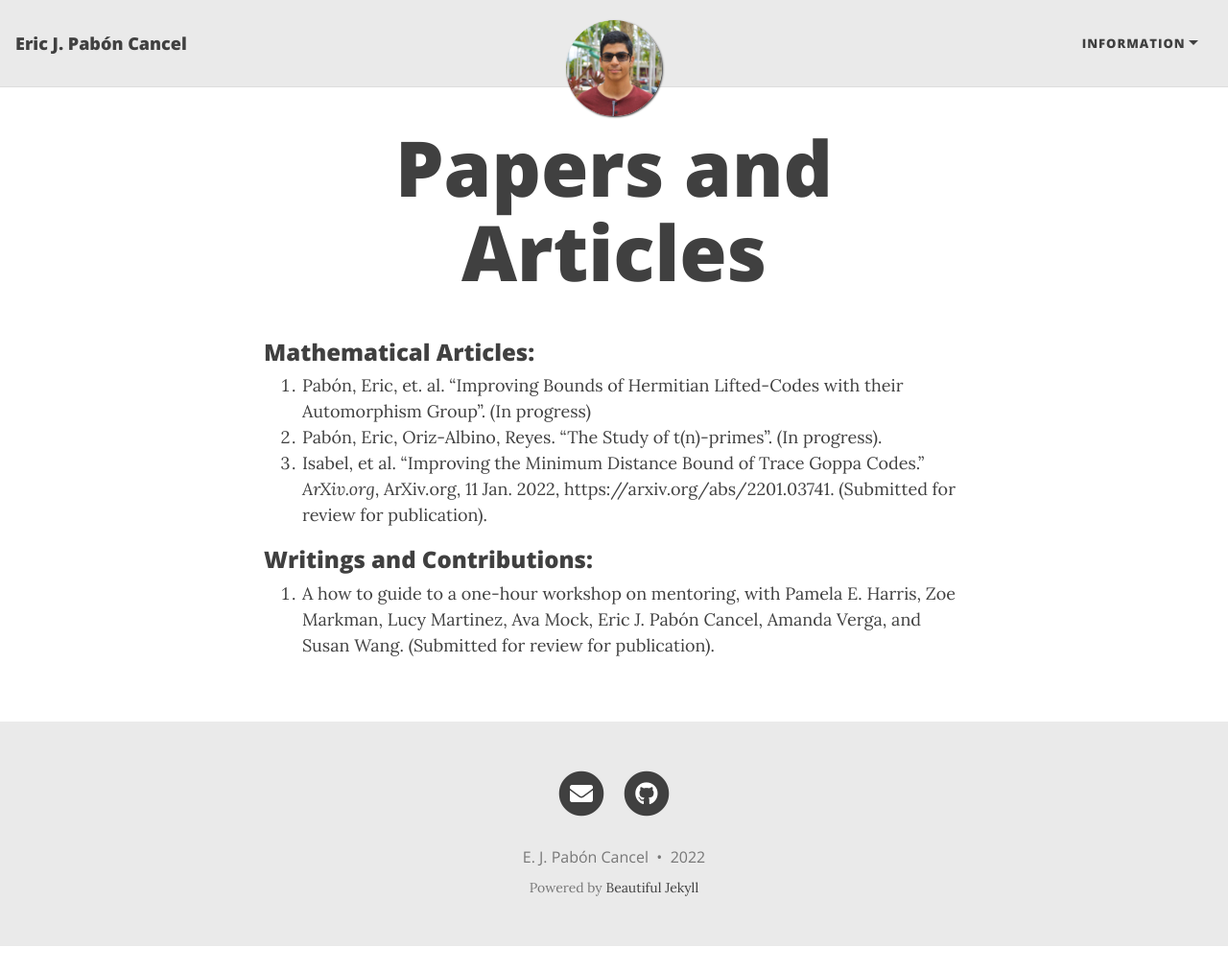
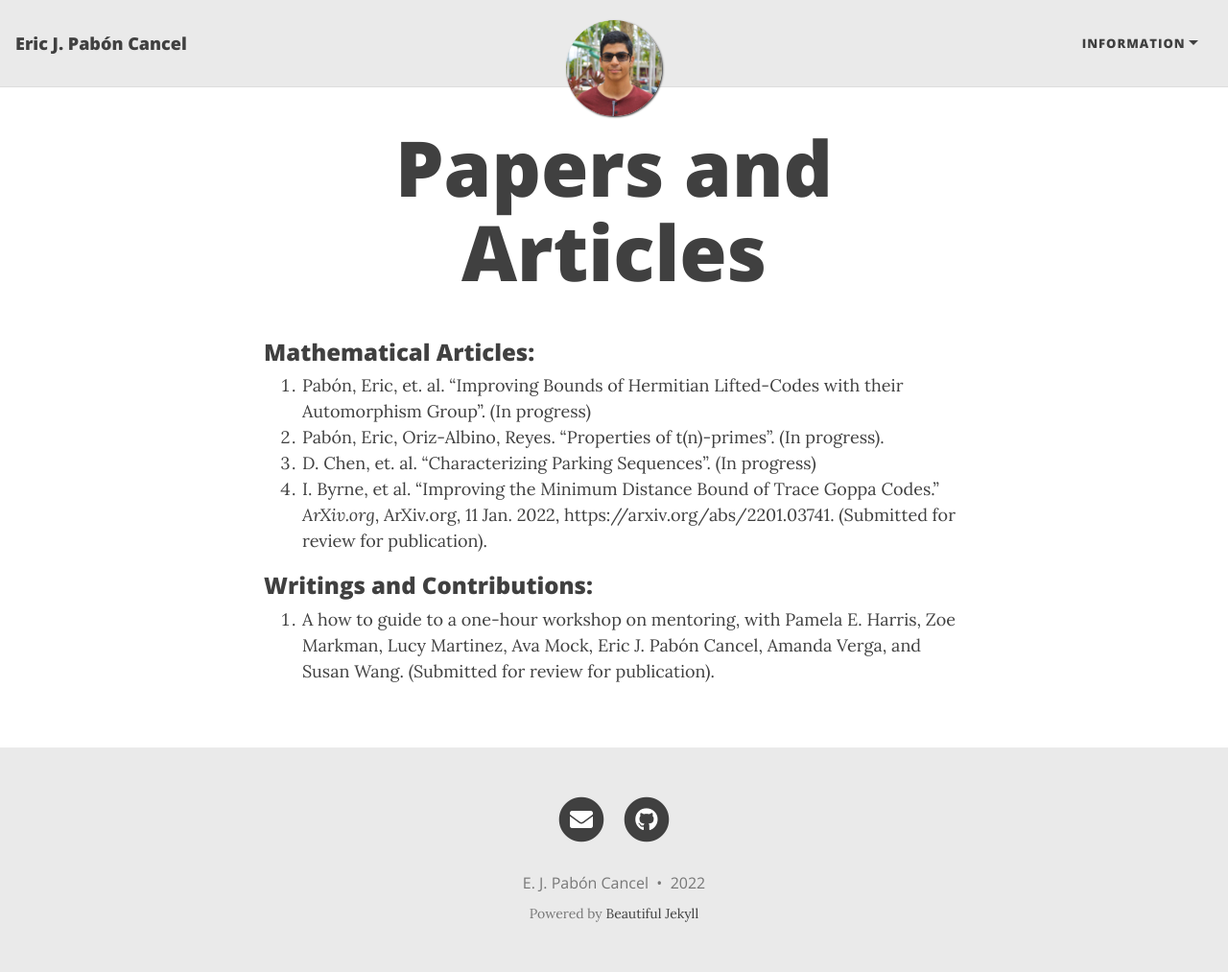
Before and after one commit to ejpaboncancel/ejpaboncancel-old.github.io, a Jekyll site: the page built from papers.md, in a window 1280 px wide and 1013 px high. Shown: the whole window at 96% size. Built offline with Jekyll 4.4.1, drawn with Linux system fonts in a browser that asks for light colours; nearby versions of some CDN libraries.

Commit message:
Update papers.md

```diff
--- a/papers.md
+++ b/papers.md
@@ -6,8 +6,9 @@
 ### Mathematical Articles:
 
 1. Pabón, Eric, et. al. "Improving Bounds of Hermitian Lifted-Codes with their Automorphism Group". (In progress)
-2. Pabón, Eric, Oriz-Albino, Reyes. "The Study of t(n)-primes". (In progress).
-3. Isabel, et al. “Improving the Minimum Distance Bound of Trace Goppa Codes.” *ArXiv.org*, ArXiv.org, 11 Jan. 2022, https://arxiv.org/abs/2201.03741. (Submitted for review for publication).
+2. Pabón, Eric, Oriz-Albino, Reyes. "Properties of t(n)-primes". (In progress).
+3. D. Chen, et. al. "Characterizing Parking Sequences". (In progress)
+4. I. Byrne, et al. “Improving the Minimum Distance Bound of Trace Goppa Codes.” *ArXiv.org*, ArXiv.org, 11 Jan. 2022, https://arxiv.org/abs/2201.03741. (Submitted for review for publication).
 
 ### Writings and Contributions:
 
```
